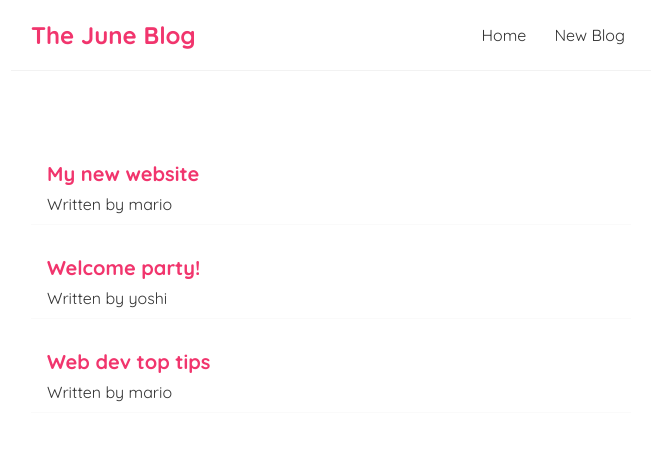
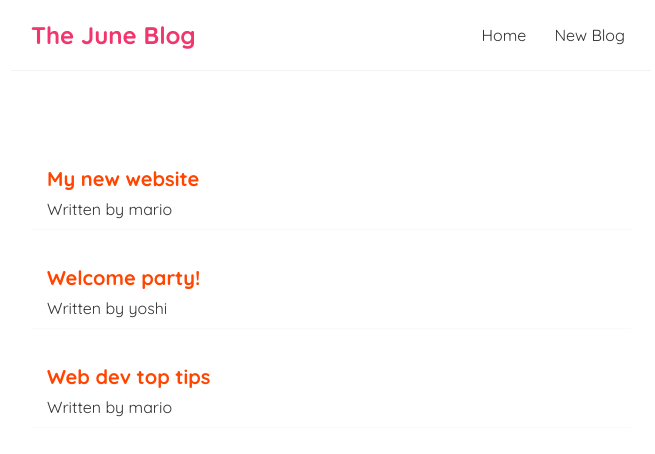
Before and after one commit to wong-hj/Blog-with-ReactJS, a React (Create React App) app in the folder june-blog/: page / in a window 1280 px wide. Shown: the top 454 px of the page, without its empty margins (309-964 px from the left). Built offline with nearby package versions, Linux system fonts and the light colour scheme.

Commit message:
Update index.css

```diff
--- a/june-blog/src/index.css
+++ b/june-blog/src/index.css
@@ -37,14 +37,16 @@
 /* blog previews / list */
 .blog-preview {
   padding: 10px 16px;
-  margin: 20px 0;
+  margin: 25px 0;
   border-bottom: 1px solid #fafafa;
+  transition: all 500ms;
 }
 .blog-preview:hover {
+  transform: scale(1.1);
   box-shadow: 1px 3px 5px rgba(0,0,0,0.1);
 }
 .blog-preview h2 {
   font-size: 20px;
-  color: #f1356d;
+  color: orangered;
   margin-bottom: 8px;
 }
```
